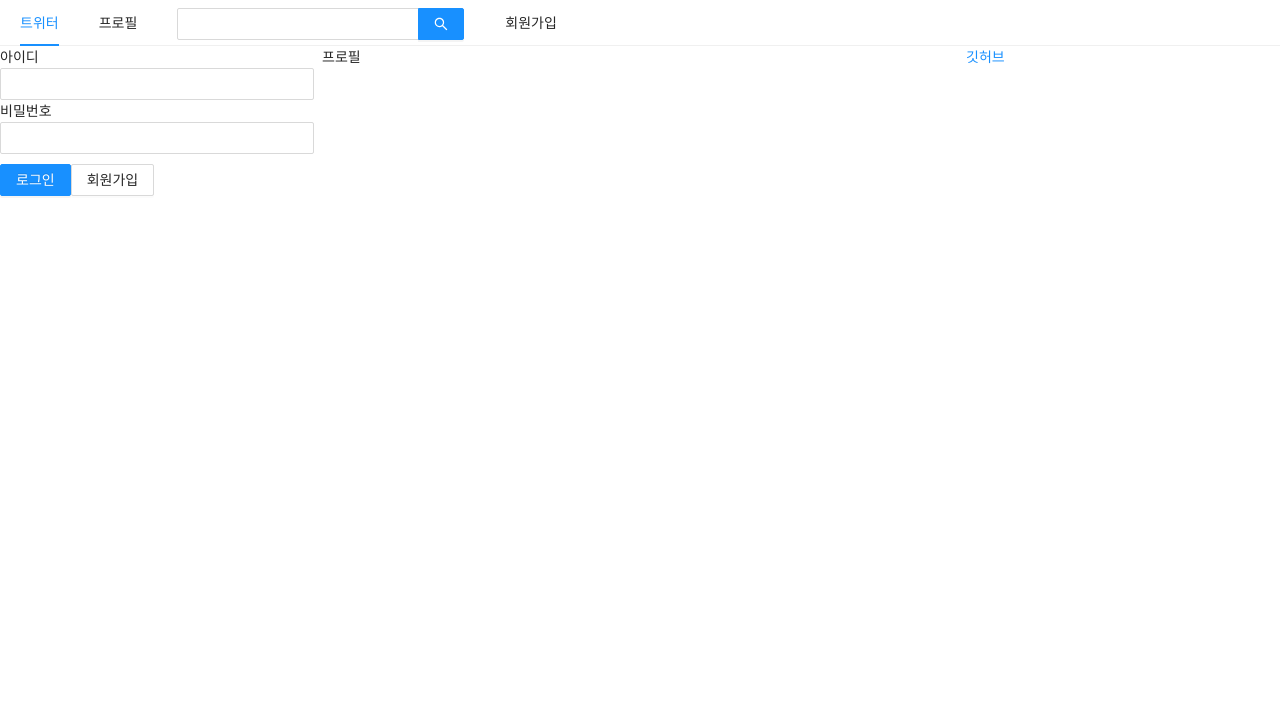
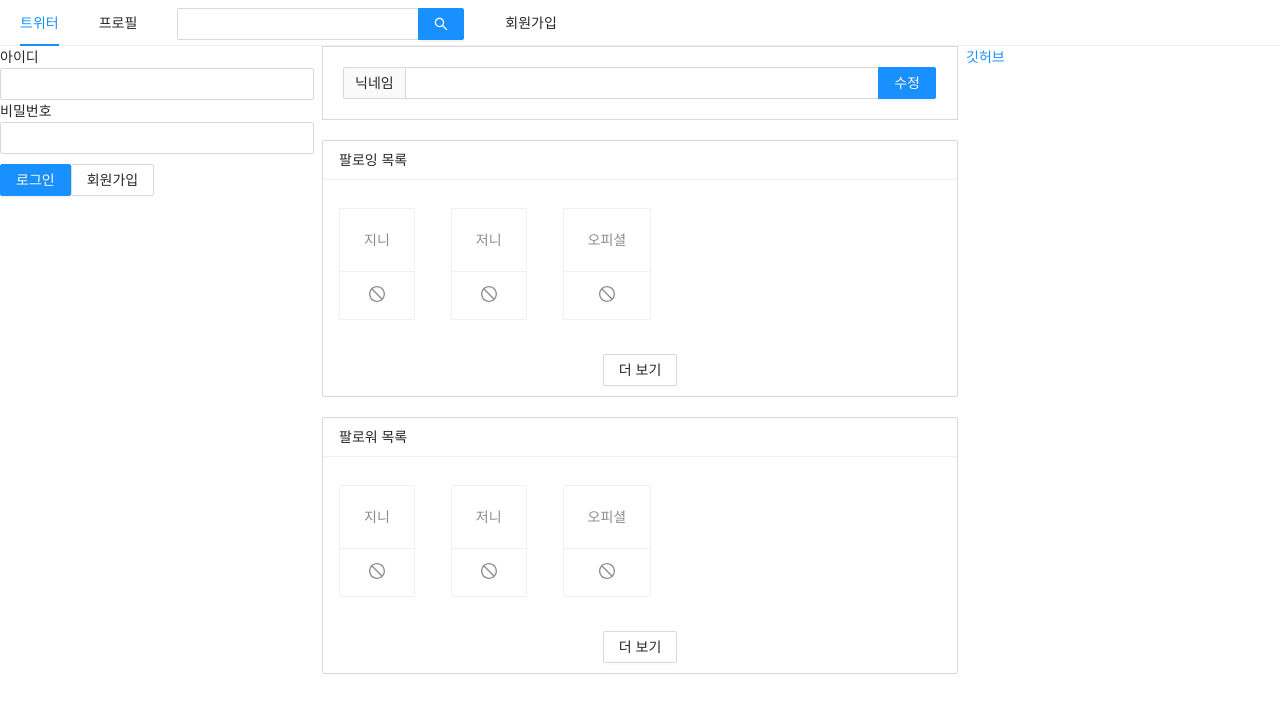
Before and after one commit to uhgenie7/clone_twitter, a Next.js app in the folder prepare/front/: page /profile in a window 1280 px wide. Shown: the top 712 px of the page. Built offline with nearby package versions, Linux system fonts and the light colour scheme.

Commit message:
create: followList, NicknameEditForm, Profile

```diff
--- /dev/null
+++ b/prepare/front/components/FollowList.js
@@ -0,0 +1,28 @@
+import { Button, Card, List } from "antd";
+import { StopOutlined } from "@ant-design/icons";
+import React from "react";
+
+const FollowList = ({ header, data }) => (
+  <List
+    style={{ marginBottom: "20px" }}
+    grid={{ gutter: 4, xs: 2, md: 3 }}
+    size="small"
+    header={<div>{header}</div>}
+    loadMore={
+      <div style={{ textAlign: "center", margin: "10px 0" }}>
+        <Button>더 보기</Button>
+      </div>
+    }
+    bordered
+    dataSource={data}
+    renderItem={(item) => (
+      <List.Item style={{ marginTop: "20px" }}>
+        <Card actions={[<StopOutlined key="stop" />]}>
+          <Card.Meta description={item.nickname} />
+        </Card>
+      </List.Item>
+    )}
+  />
+);
+
+export default FollowList;
--- /dev/null
+++ b/prepare/front/components/NicknameEditForm.js
@@ -0,0 +1,18 @@
+import { Form, Input } from "antd";
+import React from "react";
+
+const NicknameEditForm = () => {
+  return (
+    <Form
+      style={{
+        marginBottom: "20px",
+        border: "1px solid #d9d9d9",
+        padding: "20px",
+      }}
+    >
+      <Input.Search addonBefore="닉네임" enterButton="수정" />
+    </Form>
+  );
+};
+
+export default NicknameEditForm;
--- a/prepare/front/pages/profile.js
+++ b/prepare/front/pages/profile.js
@@ -1,7 +1,28 @@
+import React from "react";
+
+import NicknameEditForm from "../components/NicknameEditForm";
 import AppLayout from "../components/AppLayout";
+import FollowList from "../components/FollowList";
 
 const Profile = () => {
-  return <AppLayout>프로필</AppLayout>;
+  const followerList = [
+    { nickname: "지니" },
+    { nickname: "저니" },
+    { nickname: "오피셜" },
+  ];
+  const followingList = [
+    { nickname: "지니" },
+    { nickname: "저니" },
+    { nickname: "오피셜" },
+  ];
+
+  return (
+    <AppLayout>
+      <NicknameEditForm />
+      <FollowList header="팔로잉 목록" data={followingList} />
+      <FollowList header="팔로워 목록" data={followerList} />
+    </AppLayout>
+  );
 };
 
 export default Profile;
```
